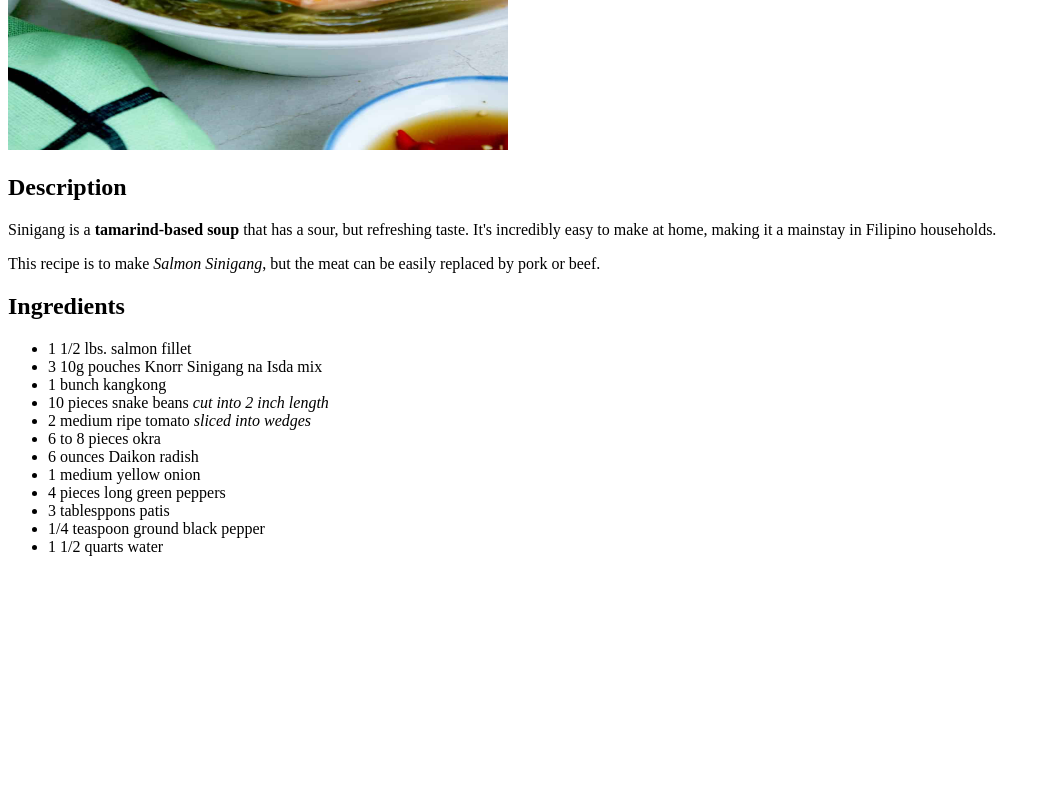
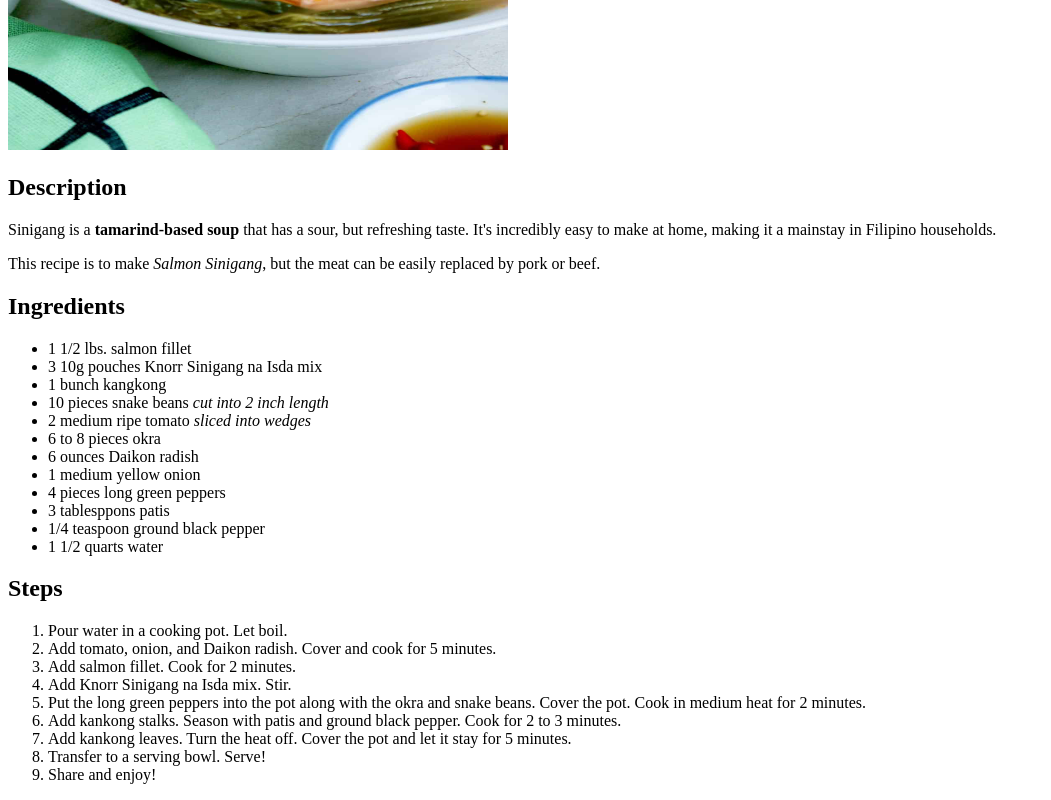
Before and after one commit to JanBearPig/odin-recipes, a plain HTML site: page recipes/sinigang.html in a window 1280 px wide. Shown: the part 430-1230 px from the top of the page, without its empty margins (0-1051 px from the left). Before the commit the page ends 1002 px from the top, so only its background shows below. Drawn offline with Linux system fonts and the light colour scheme.

Commit message:
Remove target=blank from Sinigang link and added 'Steps' to sinigang.html

```diff
--- a/recipes/sinigang.html
+++ b/recipes/sinigang.html
@@ -25,5 +25,17 @@
             <li>1/4 teaspoon ground black pepper</li>
             <li>1 1/2 quarts water</li>
         </ul>
+        <h2>Steps</h2>
+        <ol>
+            <li>Pour water in a cooking pot. Let boil.</li>
+            <li>Add tomato, onion, and Daikon radish. Cover and cook for 5 minutes.</li>
+            <li>Add salmon fillet. Cook for 2 minutes.</li>
+            <li>Add Knorr Sinigang na Isda mix. Stir.</li>
+            <li>Put the long green peppers into the pot along with the okra and snake beans. Cover the pot. Cook in medium heat for 2 minutes.</li>
+            <li>Add kankong stalks. Season with patis and ground black pepper. Cook for 2 to 3 minutes.</li>
+            <li>Add kankong leaves. Turn the heat off. Cover the pot and let it stay for 5 minutes.</li>
+            <li>Transfer to a serving bowl. Serve!</li>
+            <li>Share and enjoy!</li>
+        </ol>
     </body>
 </html>
```
Also changed, not shown: index.html (+1 -1 lines).
